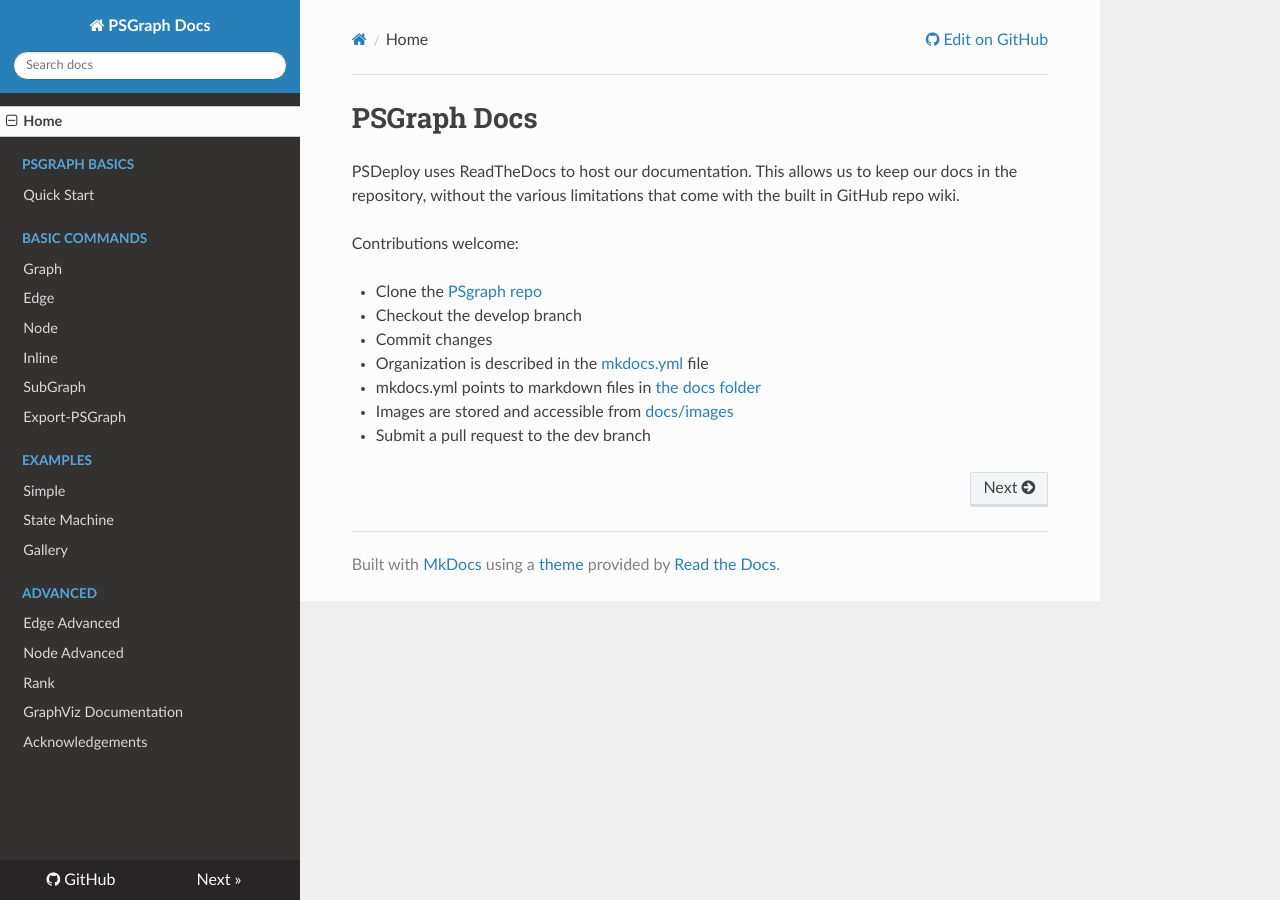
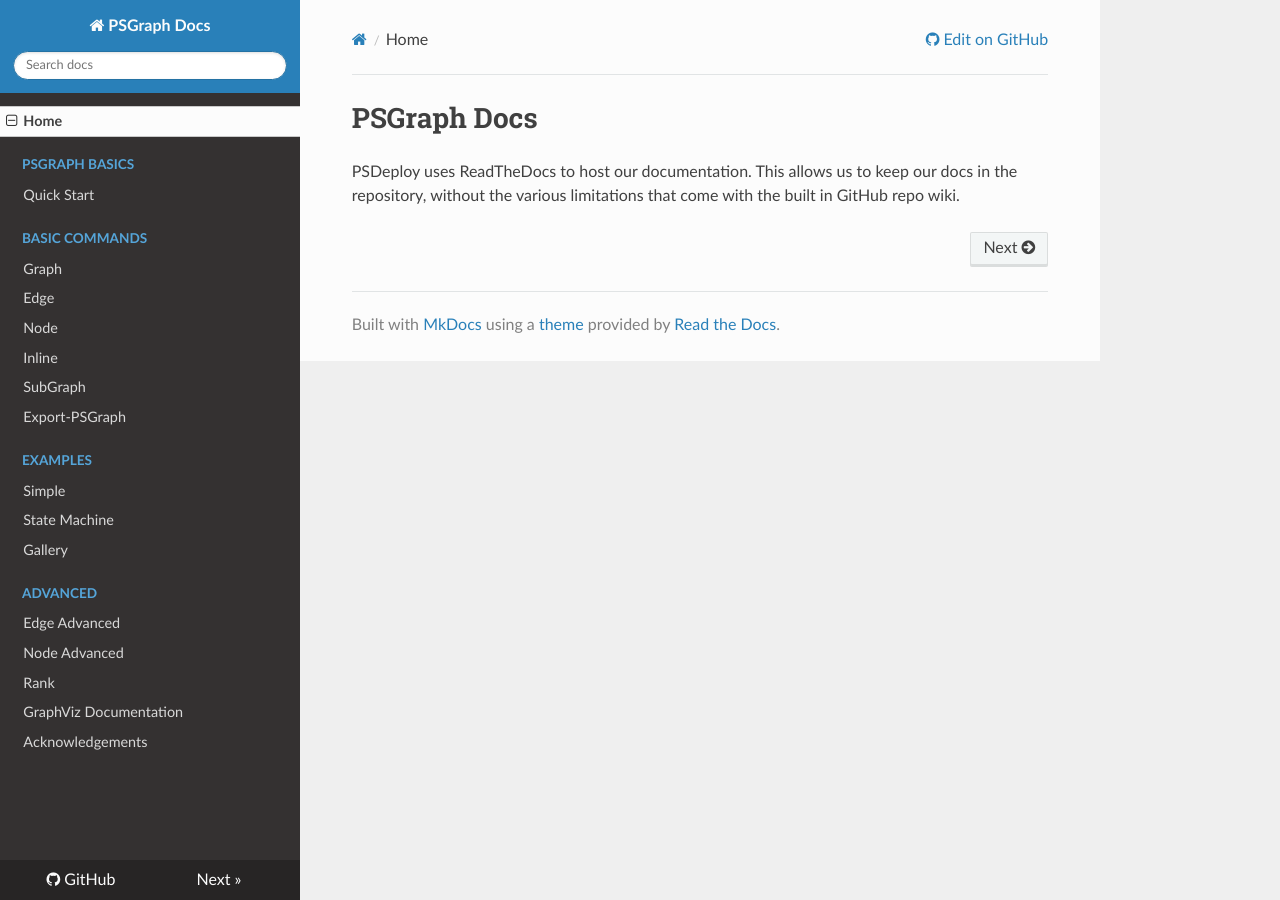
Before and after one commit to KevinMarquette/PSGraph, an MkDocs documentation site: the page built from docs/index.md, in a window 1280 px wide. Built offline with MkDocs 1.6.1, drawn with Linux system fonts in a browser that asks for light colours; nearby versions of some CDN libraries; old or Windows-style settings are respelled for this version of MkDocs.

Commit message:
Updated Documentation

```diff
--- a/docs/index.md
+++ b/docs/index.md
@@ -1,13 +1,3 @@
 # PSGraph Docs
 
 PSDeploy uses ReadTheDocs to host our documentation.  This allows us to keep our docs in the repository, without the various limitations that come with the built in GitHub repo wiki.
-
-Contributions welcome:
-
-* Clone the [PSgraph repo](https://github.com/KevinMarquette/PSGraph)
-* Checkout the develop branch
-* Commit changes
-  * Organization is described in the [mkdocs.yml](https://github.com/KevinMarquette/PSGraph/blob/master/mkdocs.yml) file
-  * mkdocs.yml points to markdown files in [the docs folder](https://github.com/KevinMarquette/PSGraph/tree/master/docs)
-  * Images are stored and accessible from [docs/images](https://github.com/KevinMarquette/PSGraph/tree/master/docs/images)
-* Submit a pull request to the dev branch
```
Also changed, not shown: docs/Command-Export-PSGraph.md (+1 -1 lines), docs/Command-Inline.md (+2 -0 lines), docs/Command-Rank-Advanced.md (+1 -1 lines).
